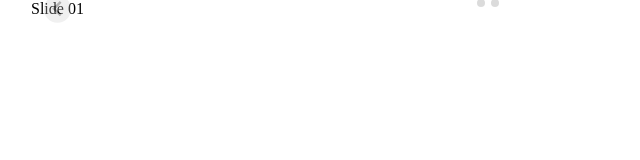
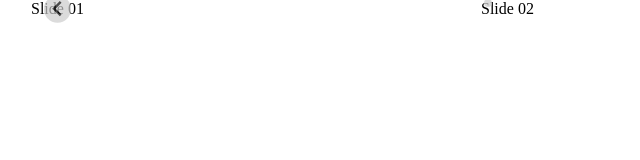
Before and after one commit to ruedap/lab.ruedap.com, a website: page splide/index.html in a window 1280 px wide. Shown: the full height of the page, 159-799 px from the left. Drawn offline with nearby package versions, Linux system fonts and the light colour scheme.

Commit message:
2025/06/16 19:45:29

```diff
--- a/splide/index.html
+++ b/splide/index.html
@@ -19,7 +19,20 @@
     <script src="dist/js/splide.min.js" defer></script>
     <script>
       document.addEventListener('DOMContentLoaded', () => {
-        new Splide( '.splide' ).mount();
+        var splide = new Splide( '.splide', {
+          type       : 'loop',
+          width: '200',
+          height     : '300',
+          perPage    : 2,
+          breakpoints: {
+            640: {
+              width: '250',
+              height: '400'
+            },
+          },
+        } );
+        splide.mount();
+
       })
     </script>
 
```
